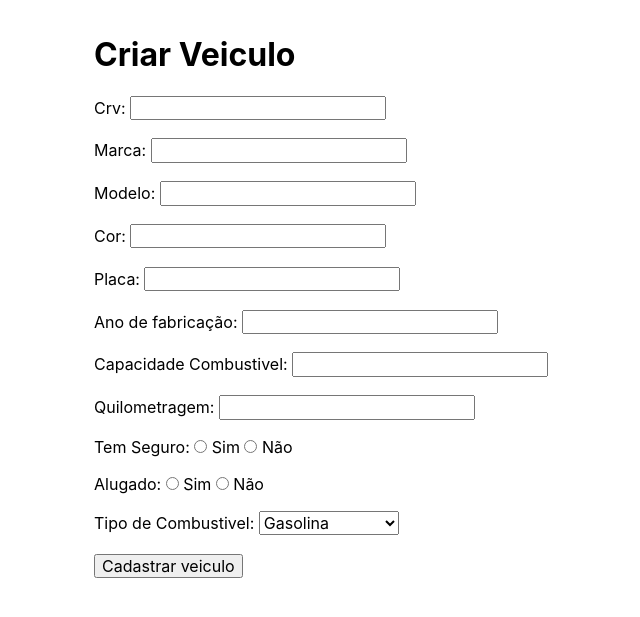
After one commit to Jabuti-Apps/jabuti, a Django app: page /veiculos/cadastrar-veiculo/ in a window 1280 px wide. The commit adds this page. Shown: the top 617 px of the page, without its empty margins (306-946 px from the left). Run offline with Django 5.2, Linux system fonts and the light colour scheme; some libraries are stand-ins or nearby versions.

Commit message:
Adiciona Create, Update e Delete em veiculos🔨

```diff
--- /dev/null
+++ b/veiculos/templates/cadastrar_veiculo.html
@@ -0,0 +1,53 @@
+{% extends "base.html" %}
+
+{% block page_content %}
+    <div class="mw6 center pa3 sans-serif">
+        <h1>Criar Veiculo</h1>
+
+        <form method="post" >
+            {% csrf_token %}
+            <label for="crv">Crv:</label>
+            <input type="number" name="crv"><br><br>
+
+            <label for="marca">Marca:</label>
+            <input type="text" name="marca"><br><br>
+
+            <label for="modelo">Modelo:</label>
+            <input type="text" name="modelo" ><br><br>
+
+            <label for="cor">Cor:</label>
+            <input type="text" name="cor" ><br><br>
+
+            <label for="placa">Placa:</label>
+            <input type="text" name="placa"><br><br>
+
+            <label for="anoDeFabricacao">Ano de fabricação:</label>
+            <input type="number" name="anoDeFabricacao"><br><br>
+
+            <label for="capacidadeCombustivel">Capacidade Combustivel:</label>
+            <input type="number" name="capacidadeCombustivel"><br><br>
+
+            <label for="quilometragem">Quilometragem:</label>
+            <input type="number" name="quilometragem"><br><br>
+
+            <label for="temSeguro">Tem Seguro:</label>
+            <input type="radio" name="temSeguro" value="1"> Sim
+            <input type="radio" name="temSeguro" value="0"> Não<br><br>
+
+            <label for="alugado">Alugado:</label>
+            <input type="radio" name="alugado" value="1"> Sim
+            <input type="radio" name="alugado" value="0"> Não<br><br>
+
+            <label for="tipoDeCombustivel">Tipo de Combustivel:</label>
+            <select name="tipoDeCombustivel">
+                <option value="Gasolina">Gasolina</option>
+                <option value="Gasolina/Alcool">Gasolina/Alcool</option>
+                <option value="Diesel">Diesel</option>
+                <option value="DieselS10">DieselS10</option>
+                <option value="Etanol">Etanol</option>
+            </select><br><br>
+
+            <input type="submit" value="Cadastrar veiculo">
+        </form>
+    </div>
+{% endblock %}
--- a/veiculos/urls.py
+++ b/veiculos/urls.py
@@ -3,9 +3,12 @@ from . import views
 
 urlpatterns = [
 
-    path('', views.veiculos),
+    path('', views.veiculos, name='veiculos'),
     path("<int:veiculo_id>/", views.detalhe_veiculo, name="detalhe_veiculo"),
-    path('disponiveis/', views.disponiveis, name='disponiveis'),
+    path('cadastrar-veiculo/', views.cadastrar_veiculo, name='cadastrar_veiculo'),
+    path("editar/<int:veiculo_id>/", views.editar_veiculo, name="editar_veiculo"),
+    path("update/<int:veiculo_id>/", views.update_veiculo, name="update_veiculo"),
+    path("deletar/<int:veiculo_id>/", views.deletar_veiculo, name="deletar_veiculo"),
     path('solicitar-manutencao/<int:veiculo_id>/', views.solicitar_manutencao, name='solicitar_manutencao'),
     path('criar-manutencao/<int:veiculo_id>/', views.criar_manutencao_veiculo, name='criar_manutencao_veiculo'),
 ]
--- a/veiculos/views.py
+++ b/veiculos/views.py
@@ -5,8 +5,13 @@ from veiculos.models import Veiculo
 from manutencao.models import Manutencao
 
 def veiculos(request):
-    veiculos = Veiculo.objects.all().order_by('id')
-    return render(request, "index.html", {"veiculos": veiculos})
+    mostrar_disponiveis = request.GET.get('mostrar_disponiveis')
+    if mostrar_disponiveis:
+        veiculos = Veiculo.objects.filter(estaDisponivel=True)
+    else:
+        veiculos = Veiculo.objects.all().order_by('id')
+    return render(request, "index.html", {"veiculos": veiculos, 'mostrar_disponiveis': mostrar_disponiveis})
+
 
 def detalhe_veiculo(request, veiculo_id):
     car_obj = get_object_or_404(Veiculo, id=veiculo_id)
@@ -18,9 +23,77 @@ def detalhe_veiculo(request, veiculo_id):
     }
     return render(request, "detalhe_veiculo.html", context)
 
-def disponiveis(request):
-    veiculos_disponiveis = Veiculo.objects.filter(estaDisponivel=True)
-    return render(request, 'index.html', {'veiculos': veiculos_disponiveis})
+def cadastrar_veiculo(request):
+    if request.method == 'POST':
+        crv = request.POST.get('crv')
+        marca = request.POST.get('marca')
+        modelo = request.POST.get('modelo')
+        cor = request.POST.get('cor')
+        placa = request.POST.get('placa')
+        anoDeFabricacao = request.POST.get('anoDeFabricacao')
+        capacidadeCombustivel = request.POST.get('capacidadeCombustivel')
+        tipoDeCombustivel = request.POST.get('tipoDeCombustivel')
+        quilometragem = request.POST.get('quilometragem')
+        temSeguro = request.POST.get('temSeguro')
+        alugado = request.POST.get('alugado')
+
+        Veiculo.objects.create(
+            crv=crv,
+            marca = marca,
+            modelo =modelo,
+            cor=cor,
+            placa=placa,
+            anoDeFabricacao=anoDeFabricacao,
+            capacidadeCombustivel= capacidadeCombustivel,
+            tipoDeCombustivel=tipoDeCombustivel,
+            quilometragem=quilometragem,
+            temSeguro=temSeguro,
+            alugado=alugado
+        )
+
+        return redirect('veiculos')
+
+    return render(request, 'cadastrar_veiculo.html')
+
+def editar_veiculo(request, veiculo_id):
+    veiculo = get_object_or_404(Veiculo, id=veiculo_id)
+    return render(request, 'update.html', {"veiculo":veiculo})
+
+def update_veiculo(request, veiculo_id):
+    if request.method == 'POST':
+        vcrv = request.POST.get('crv')
+        vmarca = request.POST.get('marca')
+        vmodelo = request.POST.get('modelo')
+        vcor = request.POST.get('cor')
+        vplaca = request.POST.get('placa')
+        vanoDeFabricacao = request.POST.get('anoDeFabricacao')
+        vcapacidadeCombustivel = request.POST.get('capacidadeCombustivel')
+        vtipoDeCombustivel = request.POST.get('tipoDeCombustivel')
+        vquilometragem = request.POST.get('quilometragem')
+        vtemSeguro = request.POST.get('temSeguro')
+        valugado = request.POST.get('alugado')
+
+    veiculo = Veiculo.objects.get(id=veiculo_id)
+
+    veiculo.crv = vcrv
+    veiculo.marca = vmarca
+    veiculo.modelo = vmodelo
+    veiculo.cor = vcor
+    veiculo.placa = vplaca
+    veiculo.anoDeFabricacao = vanoDeFabricacao
+    veiculo.capacidadeCombustivel = vcapacidadeCombustivel
+    veiculo.tipoDeCombustivel = vtipoDeCombustivel
+    veiculo.quilometragem = vquilometragem
+    veiculo.temSeguro = vtemSeguro
+    veiculo.alugado = valugado
+
+    veiculo.save()
+    return redirect('veiculos')
+
+def deletar_veiculo(request, veiculo_id):
+    veiculo = Veiculo.objects.get(id=veiculo_id)
+    veiculo.delete()
+    return redirect('veiculos')
 
 def solicitar_manutencao(request, veiculo_id):
     if request.method == 'POST':
```
Also changed, not shown: veiculos/templates/index.html (+8 -1 lines), veiculos/templates/update.html (added, +55 -0 lines).
